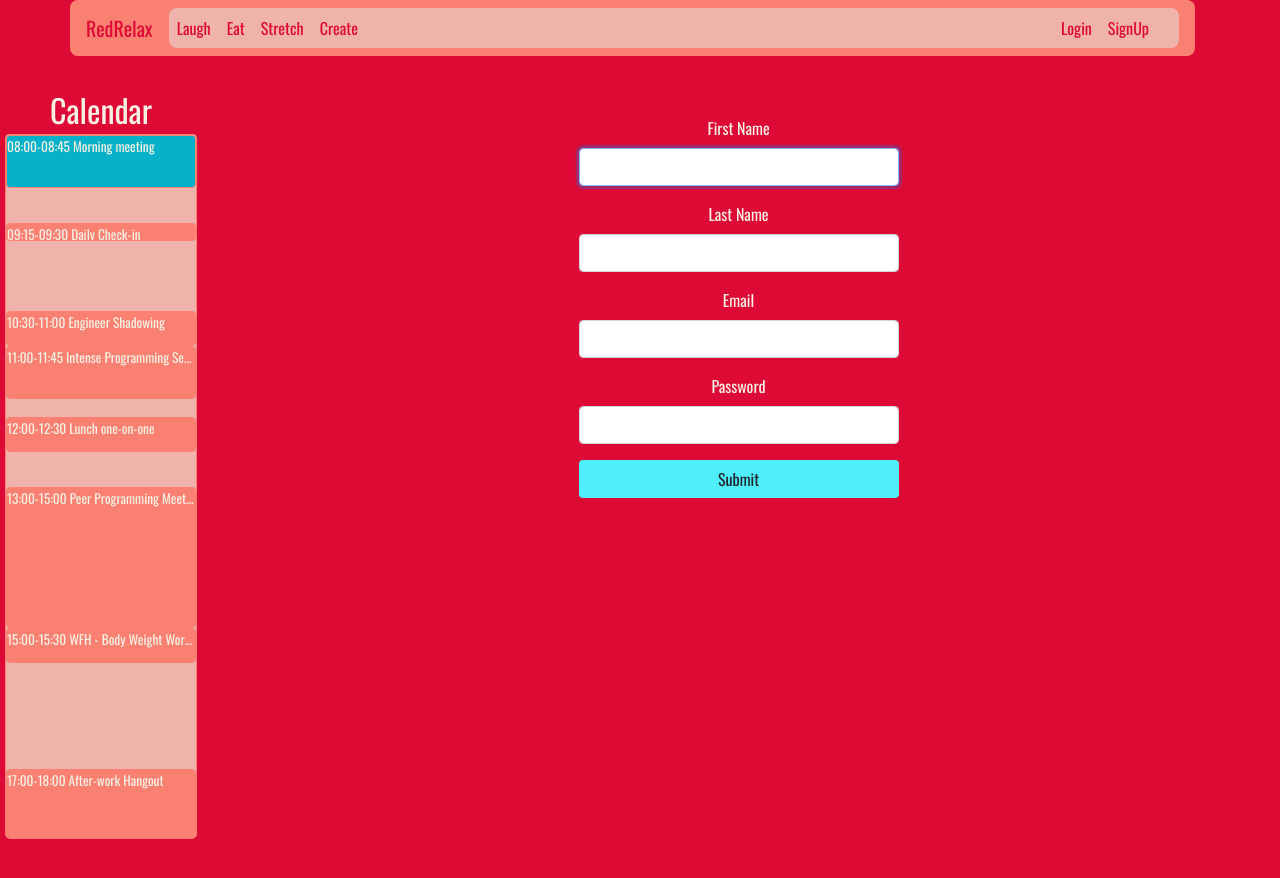
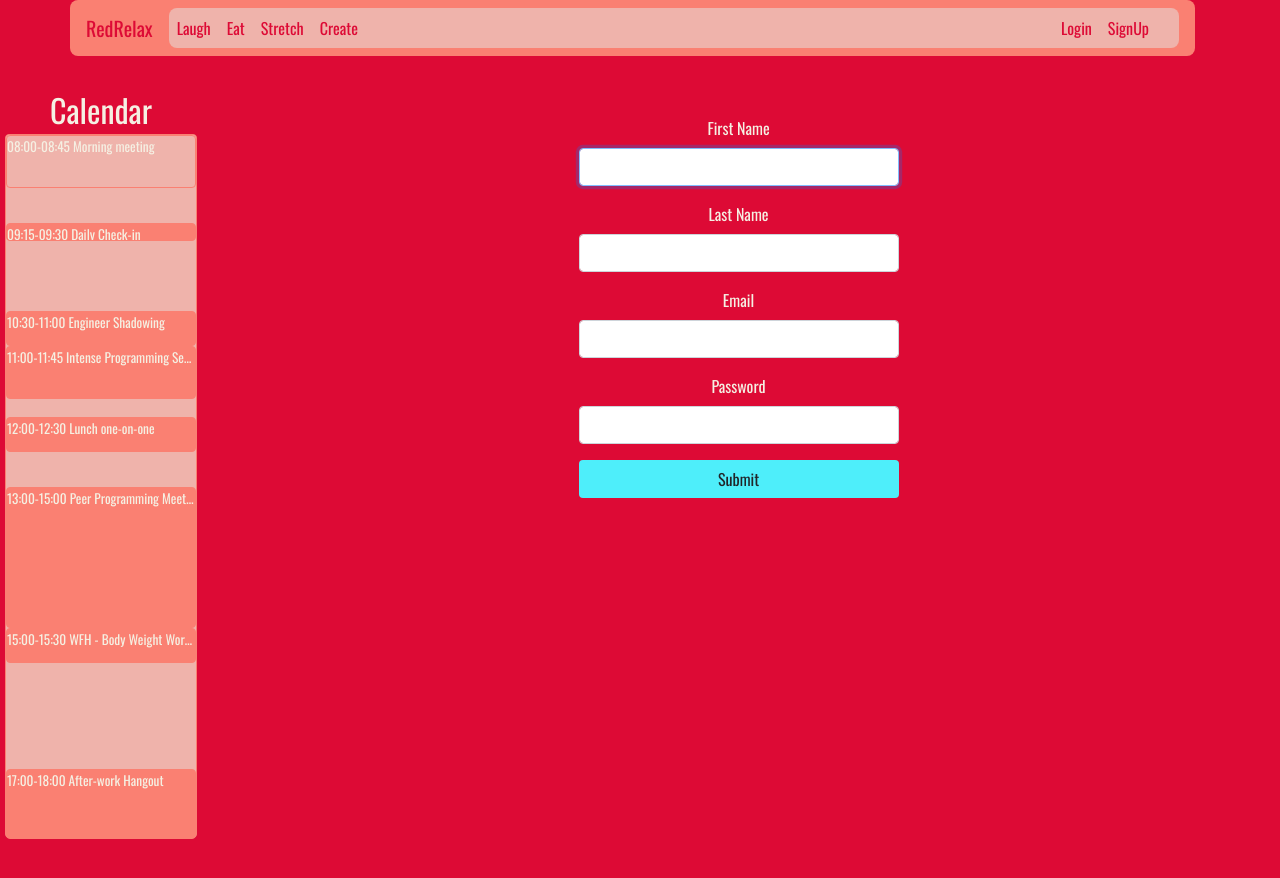
Before and after one commit to kilahancock-zz/RV-Hackathon, a React (Create React App) app in the folder frontend/: page /signup in a window 1280 px wide. In both pictures the pointer is over the element 101 px from the left and 161 px from the top of the page. Shown: the top 878 px of the page. Built offline with nearby package versions, Linux system fonts and the light colour scheme; no server answers.

Commit message:
changed calendar hover color

```diff
--- a/frontend/src/components/Calendar.css
+++ b/frontend/src/components/Calendar.css
@@ -19,7 +19,7 @@
 }
 
 .calendarWorkBubble:hover {
-    background-color: #05b2c9;
+    background-color: #efb3ab;
     white-space: normal;
     overflow: visible;
     text-overflow: string;
```
